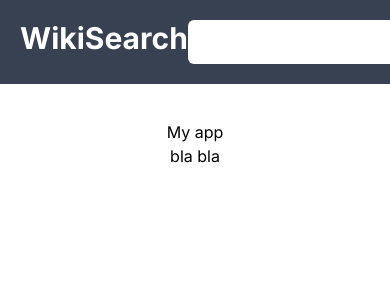
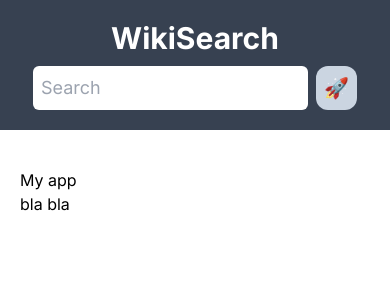
Before and after one commit to nikita2090/wiki-search, a Next.js app: page / in a window 390 px wide. Shown: the top 300 px of the page. Built offline with nearby package versions, Linux system fonts and the light colour scheme.

Commit message:
changed styles

```diff
--- a/app/layout.tsx
+++ b/app/layout.tsx
@@ -19,7 +19,7 @@ export default function RootLayout({
         <html lang="en">
             <body className={inter.className}>
                 <Navbar />
-                <main className="pt-20 px-5">{children}</main>
+                <main className="pt-32 px-5 md:pt-20">{children}</main>
             </body>
         </html>
     );
--- a/app/page.tsx
+++ b/app/page.tsx
@@ -1,6 +1,6 @@
 export default function Home() {
     return (
-        <div className="flex flex-col items-center justify-start mt-10">
+        <div className="flex flex-col justify-start mt-10">
             <h1> My app</h1>
             <p>bla bla</p>
         </div>
--- a/components/Navbar.tsx
+++ b/components/Navbar.tsx
@@ -4,8 +4,8 @@ import Search from './Search';
 
 export default function Navbar() {
     return (
-        <nav className="flex justify-between p-5 bg-gray-700 fixed w-full">
-            <h1 className="text-3xl font-bold text-white">
+        <nav className="flex flex-col items-center md:flex-row md:justify-between p-5 bg-gray-700 fixed w-full">
+            <h1 className="text-3xl pb-2.5 font-bold text-white md:pb-0">
                 <Link href={'/'}>WikiSearch</Link>
             </h1>
             <Search />
--- a/components/Search.tsx
+++ b/components/Search.tsx
@@ -19,11 +19,15 @@ export default function Search() {
     };
 
     return (
-        <form onSubmit={handleSubmit} className="w-50 flex justify-between">
+        <form
+            onSubmit={handleSubmit}
+            className=" flex justify-center md:w-1/3 md:justify-end "
+        >
             <input
                 value={search}
                 onChange={handleSearchChange}
-                className="bg-white p-2 w-80 text-lg rounded-md"
+                className="bg-white p-2 text-lg rounded-md focus:outline-0 md:flex-grow"
+                placeholder="Search"
             />
             <button className="p-2 text-xl rounded-xl bg-slate-300 ml-2 font-bold hover:bg-blue-200">
                 🚀
```
